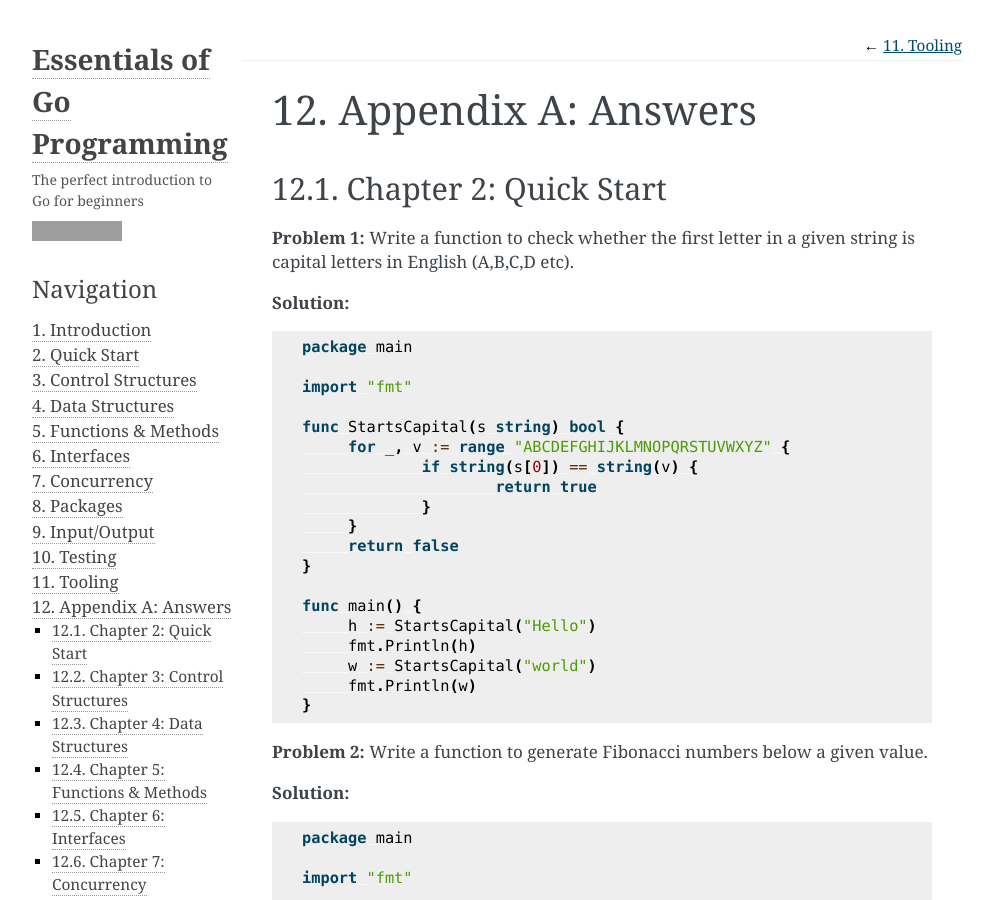
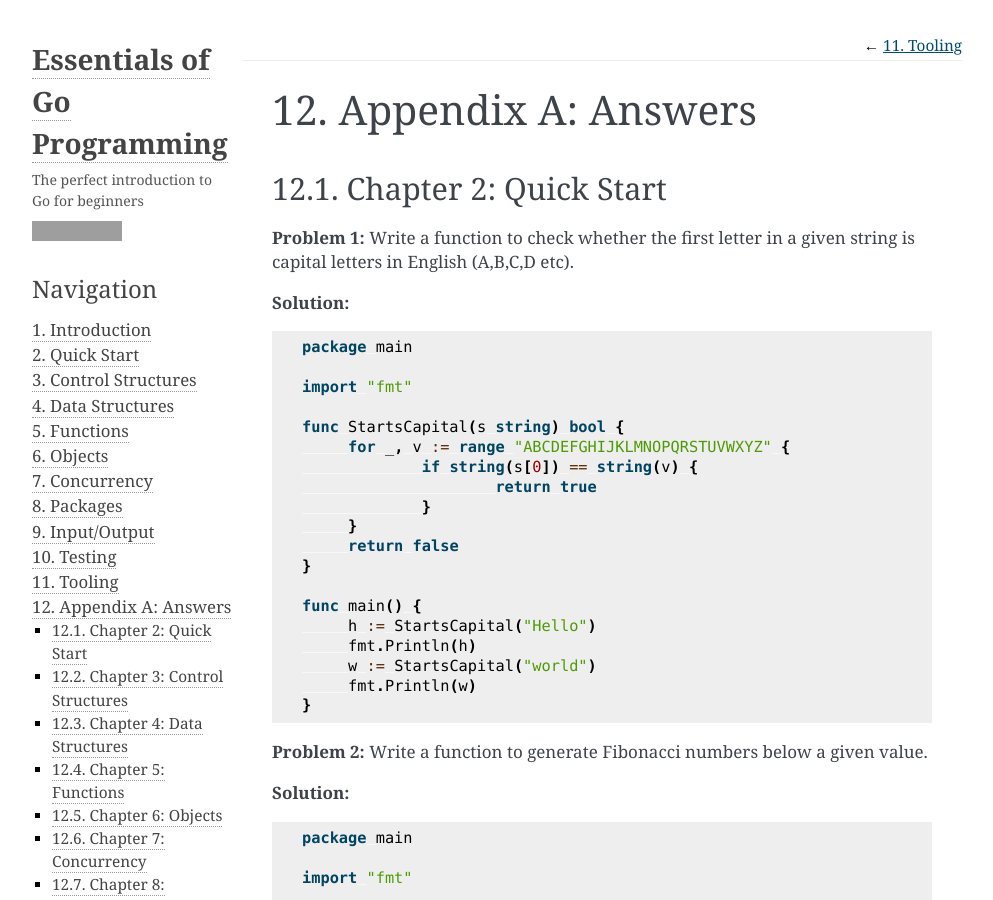
Before and after one commit to baijum/essential-go, a Sphinx documentation site: the page built from sphinx/answers.rst, in a window 1280 px wide and 900 px high. Shown: the whole window, without its empty margins (148-1141 px from the left). Built offline with Sphinx 7.4.7, drawn with Linux system fonts in a browser that asks for light colours; some of the changed text lies outside the part shown; grey boxes are pictures that could not be loaded.

Commit message:
Rename chapter
Signed-off-by: Baiju Muthukadan <baiju.m.mail@gmail.com>

```diff
--- a/sphinx/answers.rst
+++ b/sphinx/answers.rst
@@ -174,8 +174,8 @@ capital, currency, and population.
    	fmt.Printf("%#v\n", countries)
    }
 
-Chapter 5: Functions & Methods
-------------------------------
+Chapter 5: Functions
+--------------------
 
 **Problem 1:** Write a program with a function to calculate the
 perimeter of a circle.
@@ -202,8 +202,8 @@ perimeter of a circle.
    	fmt.Println(c.Area())
    }
 
-Chapter 6: Interfaces
----------------------
+Chapter 6: Objects
+------------------
 
 **Problem 1:** Implement the built-in ``error`` interface for a custom
 data type. This is how the ``error`` interface is defined:
--- a/sphinx/functions.rst
+++ b/sphinx/functions.rst
@@ -1,5 +1,5 @@
-Functions & Methods
-===================
+Functions
+=========
 
    *Either mathematics is too big for the human mind, or the human mind
    is more than a machine.* — Kurt Gödel
--- a/sphinx/index.rst
+++ b/sphinx/index.rst
@@ -30,7 +30,7 @@ Essentials of Go Programming
    control-structures
    data-structures
    functions
-   interfaces
+   objects
    concurrency
    packages
    io
--- a/sphinx/introduction.rst
+++ b/sphinx/introduction.rst
@@ -262,14 +262,14 @@ Chapter 5: Functions
      It also explained about variadic function and anonymous function.
      This chapter briefly also covered methods.
 
-Chapter 6: Interfaces
+Chapter 6: Objects
    |
-   | This chapter explained the concept of interfaces and it’s uses.
-     Interface is an important concept in Go. Understanding interfaces
-     and properly using it makes the design robust. The chapter covered
-     empty interface. Also, briefly explained about pointer receiver and
-     its significance. Type assertions and type switches are also
-     explained.
+   | This chapter explained the concept of objects and interfaces and
+     it’s uses. Interface is an important concept in Go. Understanding
+     interfaces and properly using it makes the design robust. The
+     chapter covered empty interface. Also, briefly explained about
+     pointer receiver and its significance. Type assertions and type
+     switches are also explained.
 
 Chapter 7: Concurrency
    |
--- a/sphinx/interfaces.rst
+++ b/sphinx/objects.rst
@@ -1,5 +1,5 @@
-Interfaces
-==========
+Objects
+=======
 
    *Program to an interface, not an implementation.* – Design Patterns
    by Gang of Four
```
Also changed, not shown: 10 other files.
